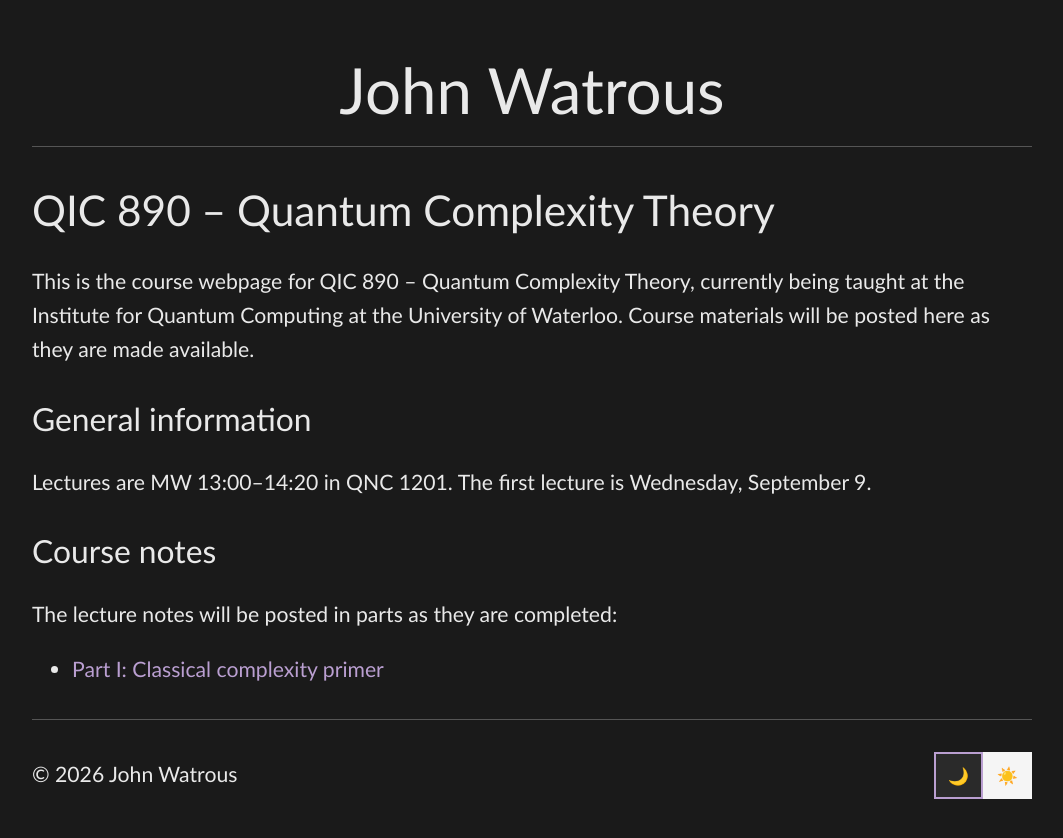
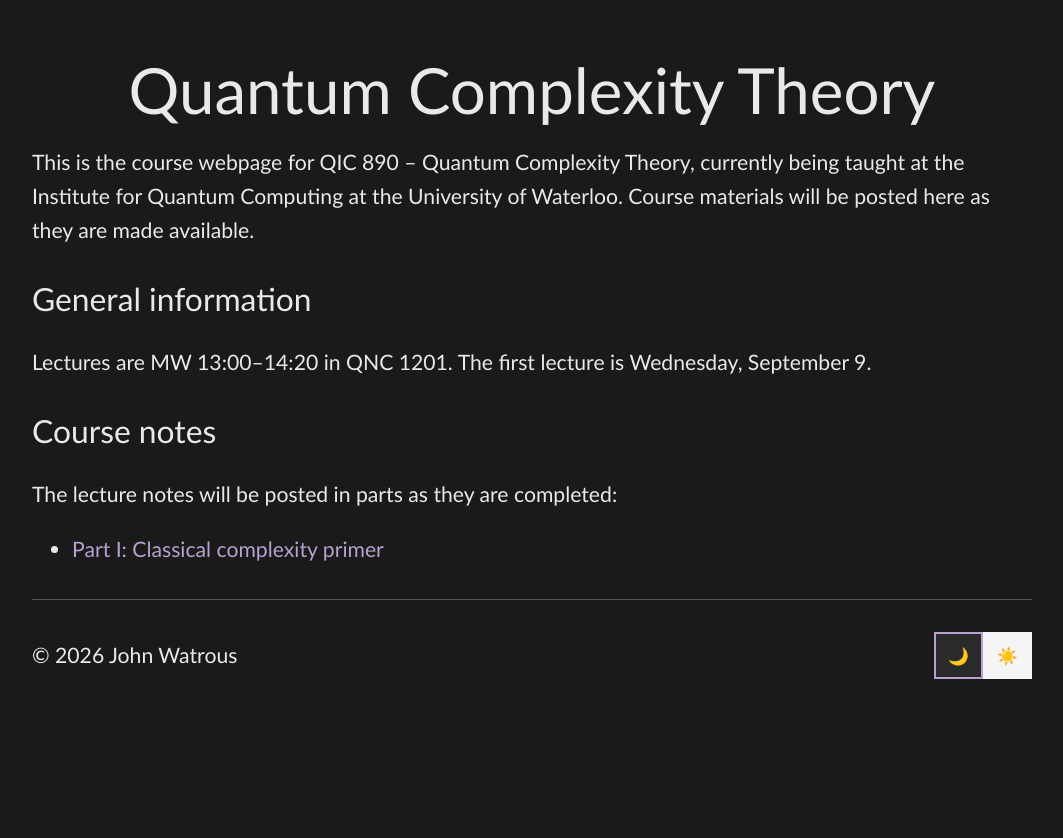
Before and after one commit to jhwatrous/jhwatrous.github.io, a Jekyll site: the page built from quantum-complexity.md, in a window 1280 px wide. Shown: the top 838 px of the page, without its empty margins (108-1171 px from the left). Built offline with Jekyll 4.4.1, drawn with Linux system fonts in a browser that asks for light colours.

Commit message:
Revisions...

```diff
--- a/_layouts/course.html
+++ b/_layouts/course.html
@@ -9,8 +9,8 @@
   <body>
     <div class="container">
       <header>
-	<h1>{{ site.title }}</h1>
-	<hr class="header-separator">
+	<h1>{{ page.title | default: site.title }}</h1>
+	{% if page.subtitle %}<p class="subtitle">{{ page.subtitle }}</p>{% endif %}
       </header>
 
       <main>
--- a/quantum-complexity.md
+++ b/quantum-complexity.md
@@ -1,10 +1,9 @@
 ---
 layout: course
-title: QIC 890 Quantum Complexity Theory
+title: Quantum Complexity Theory
+Subtitle: QIC 890 (Fall 2026)
 permalink: /quantum-complexity-theory/
 ---
-
-# QIC 890 – Quantum Complexity Theory
 
 This is the course webpage for QIC 890 – Quantum Complexity Theory, currently being taught at the Institute for Quantum Computing at the University of Waterloo. Course materials will be posted here as they are made available.
 
```
